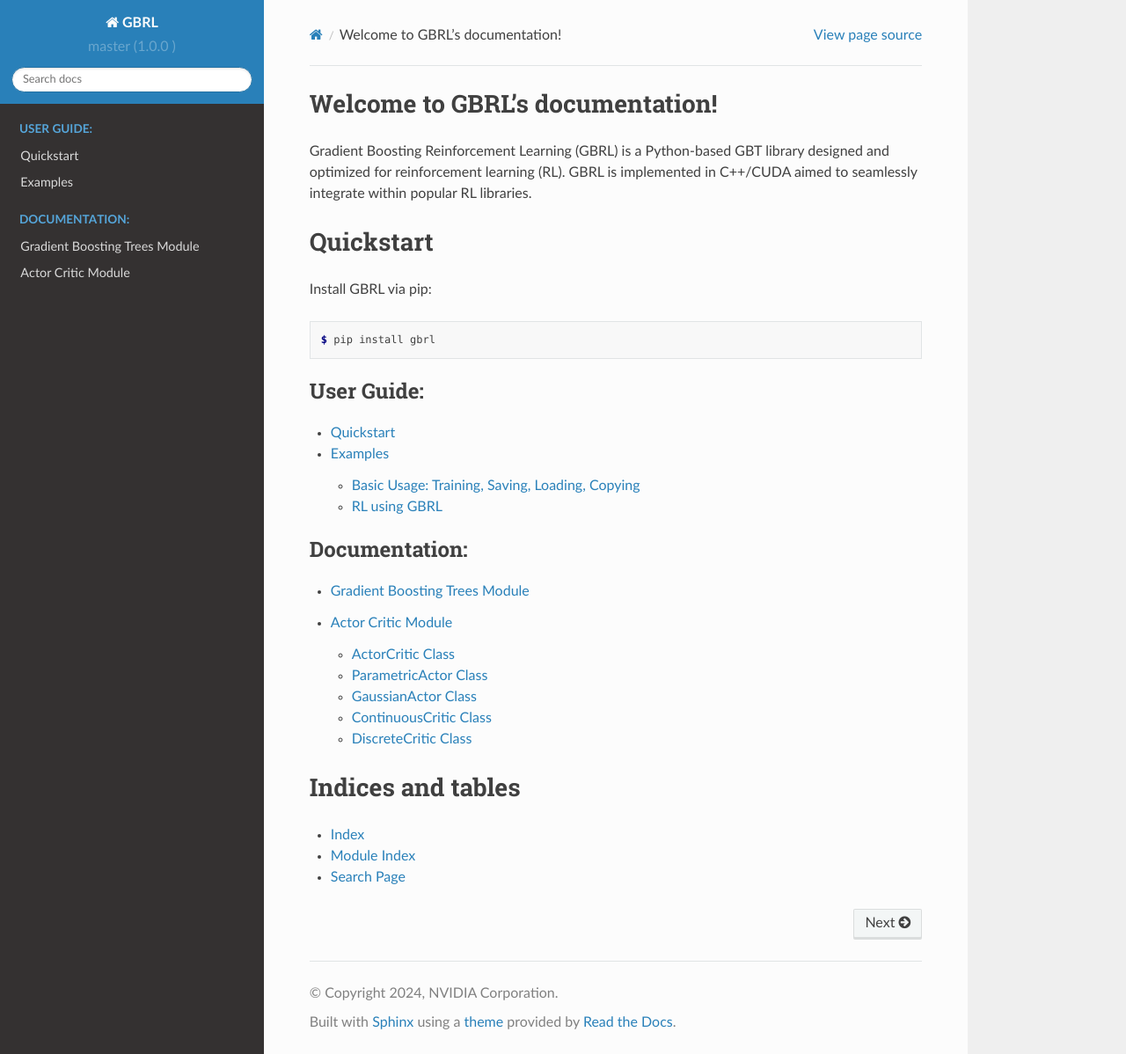
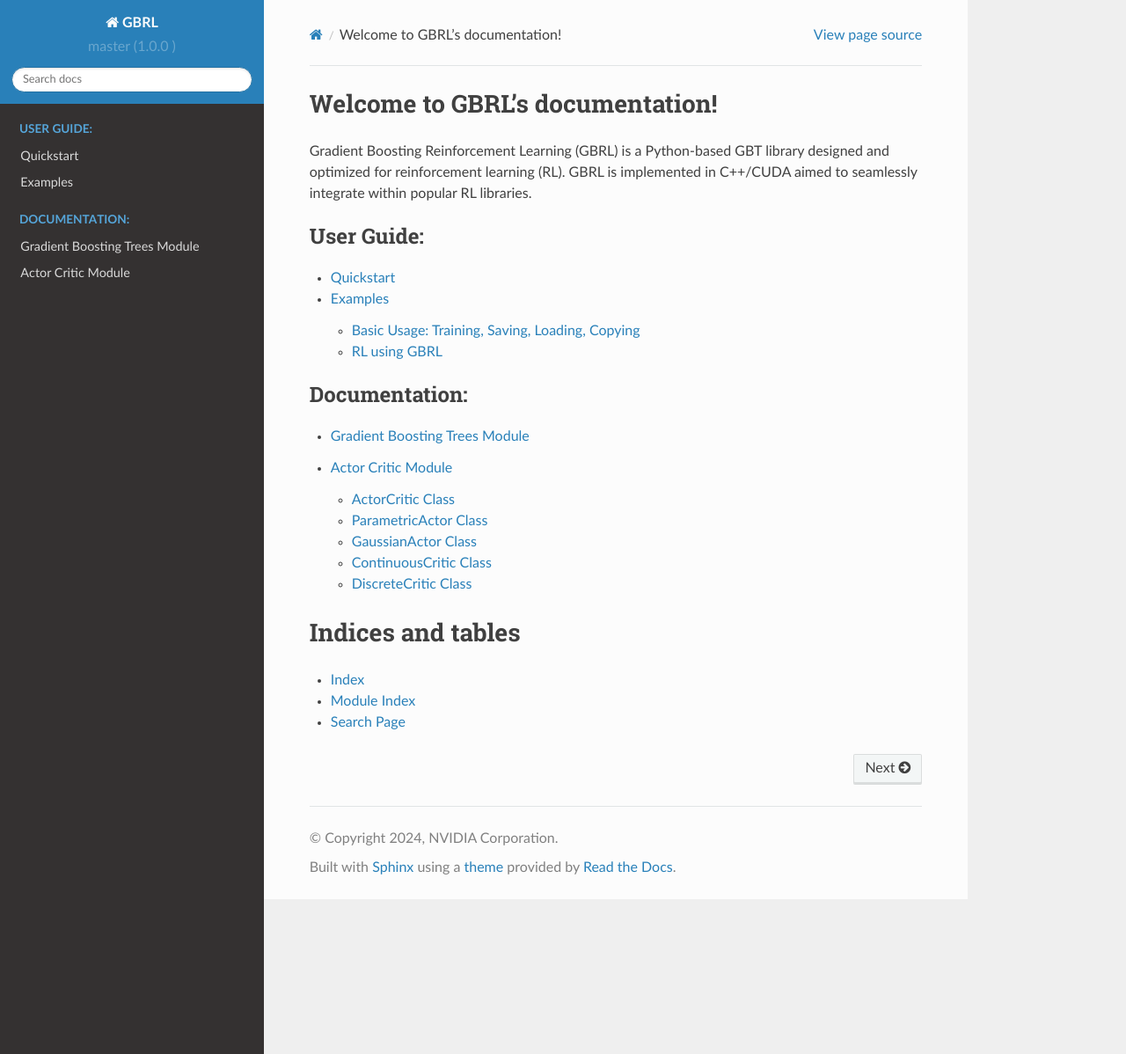
Before and after one commit to NVlabs/gbrl, a Sphinx documentation site: the page built from docs/index.rst, in a window 1280 px wide and 1198 px high. Shown: the whole window at 88% size. Built offline with Sphinx 7.4.7 and the Read the Docs theme 2.0.0, drawn with Linux system fonts in a browser that asks for light colours.

Commit message:
removing quickstart

```diff
--- a/docs/conf.py
+++ b/docs/conf.py
@@ -23,9 +23,6 @@
         return MagicMock()
 
 sys.modules['gbrl.gbrl_cpp'] = Mock()
-# List of modules to mock
-# MOCK_MODULES = ['numpy', 'torch', 'gymnasium', 'sklearn']
-# sys.modules.update((mod_name, Mock()) for mod_name in MOCK_MODULES)
 project = 'GBRL'
 copyright = '2024, NVIDIA Corporation'
 author = 'Benjamin Fuhrer, Chen Tessler, Gal Dalal'
--- a/docs/index.rst
+++ b/docs/index.rst
@@ -6,16 +6,6 @@
 Welcome to GBRL's documentation!
 ================================
 Gradient Boosting Reinforcement Learning (GBRL) is a Python-based GBT library designed and optimized for reinforcement learning (RL). GBRL is implemented in C++/CUDA aimed to seamlessly integrate within popular RL libraries.
-
-
-Quickstart
-==========
-
-Install GBRL via pip:
-
-.. code-block:: console
-
-   $ pip install gbrl
 
 .. toctree::
    :maxdepth: 2
```
